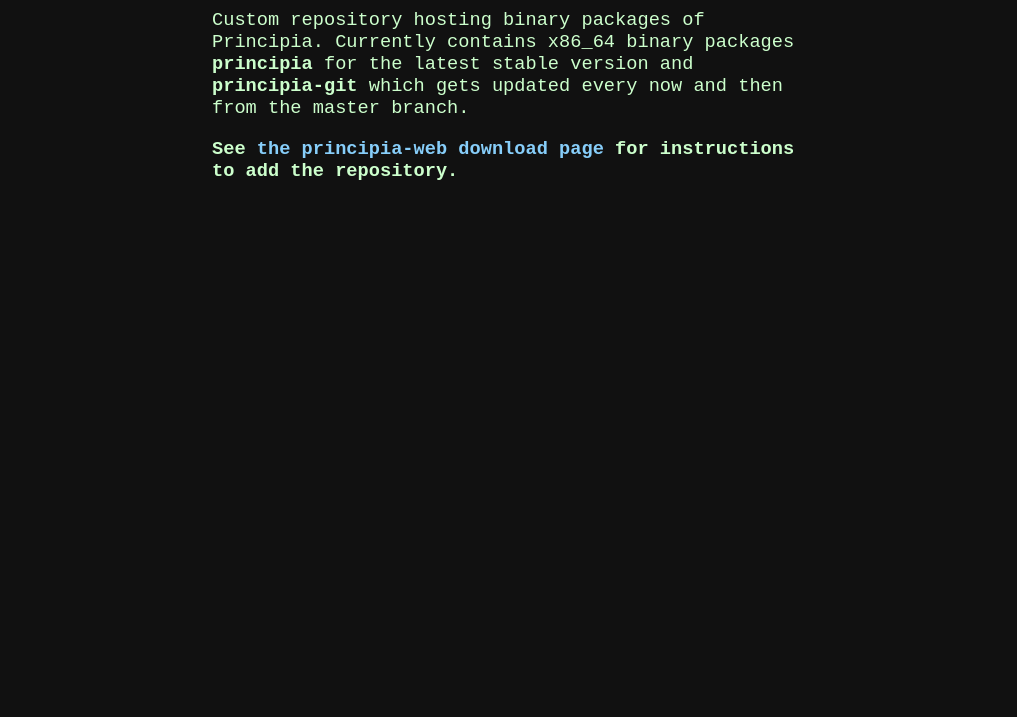
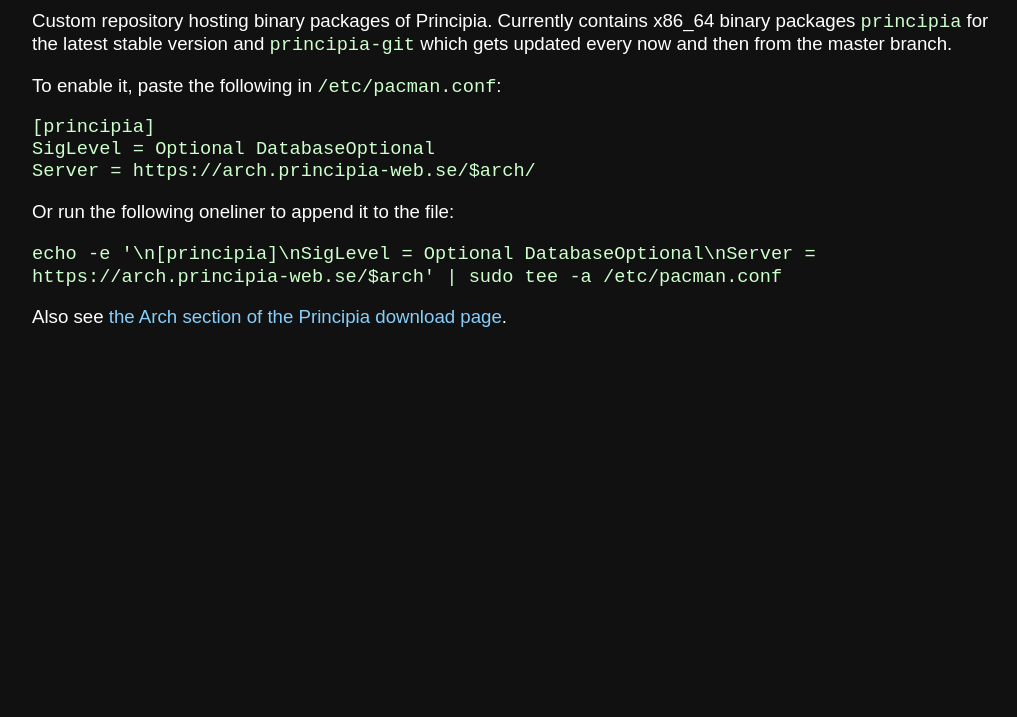
Before and after one commit to principia-game/arch-repo, a plain HTML site: page index.html in a window 1280 px wide. Shown: the part 83-800 px from the top of the page, without its empty margins (128-1145 px from the left). Drawn offline with Linux system fonts and the light colour scheme.

Commit message:
Update the index page

```diff
--- a/index.html
+++ b/index.html
@@ -8,8 +8,8 @@
 	<style>
 body {
 	background-color: #111;
-	color: #ccffcc;
-	font-family: monospace;
+	color: white;
+	font-family: sans-serif;
 	font-size: 14pt;
 }
 
@@ -18,9 +18,13 @@ a {
 	text-decoration: none;
 }
 
+pre, code {
+	color: #ccffcc;
+}
+
 .container {
 	margin: auto;
-	max-width: 600px;
+	max-width: 960px;
 }
 	</style>
 </head>
@@ -28,9 +32,19 @@ a {
 	<div class="container">
 		<h1>Principia Arch Repository</h1>
 
-		<p>Custom repository hosting binary packages of Principia. Currently contains x86_64 binary packages <strong>principia</strong> for the latest stable version and <strong>principia-git</strong> which gets updated every now and then from the master branch.</p>
+		<p>Custom repository hosting binary packages of Principia. Currently contains x86_64 binary packages <code>principia</code> for the latest stable version and <code>principia-git</code> which gets updated every now and then from the master branch.</p>
 
-		<p><strong>See <a href="https://principia-web.se/download">the principia-web download page</a> for instructions to add the repository.</strong></p>
+		<p>To enable it, paste the following in <code>/etc/pacman.conf</code>:</p>
+
+		<pre>[principia]
+SigLevel = Optional DatabaseOptional
+Server = https://arch.principia-web.se/$arch/</pre>
+
+		<p>Or run the following oneliner to append it to the file:</p>
+
+		<code>echo -e '\n[principia]\nSigLevel = Optional DatabaseOptional\nServer = https://arch.principia-web.se/$arch' | sudo tee -a /etc/pacman.conf</code>
+
+		<p>Also see <a href="https://principia-web.se/download#archlinux">the Arch section of the Principia download page</a>.</p>
 	</div>
 </body>
 </html>
```
